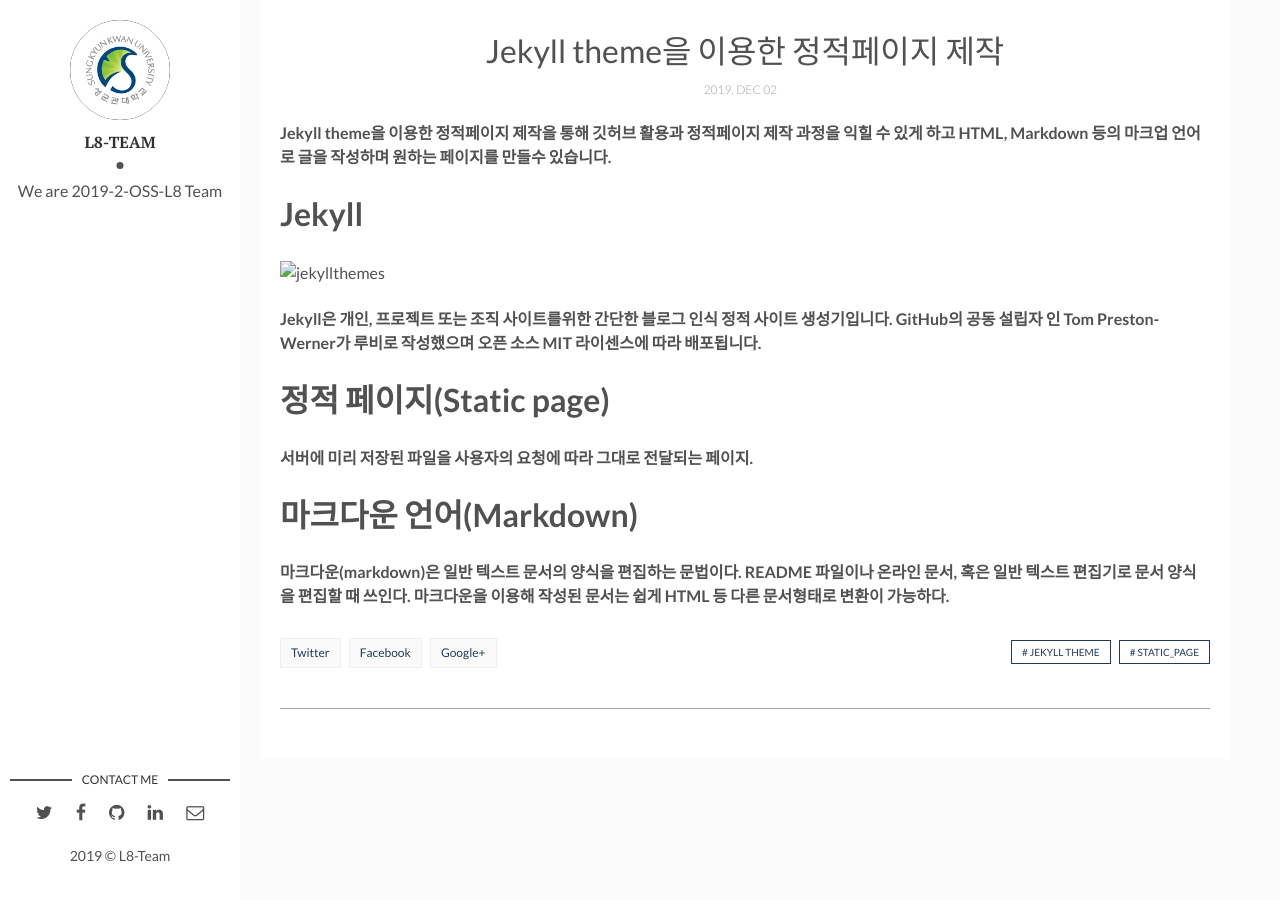
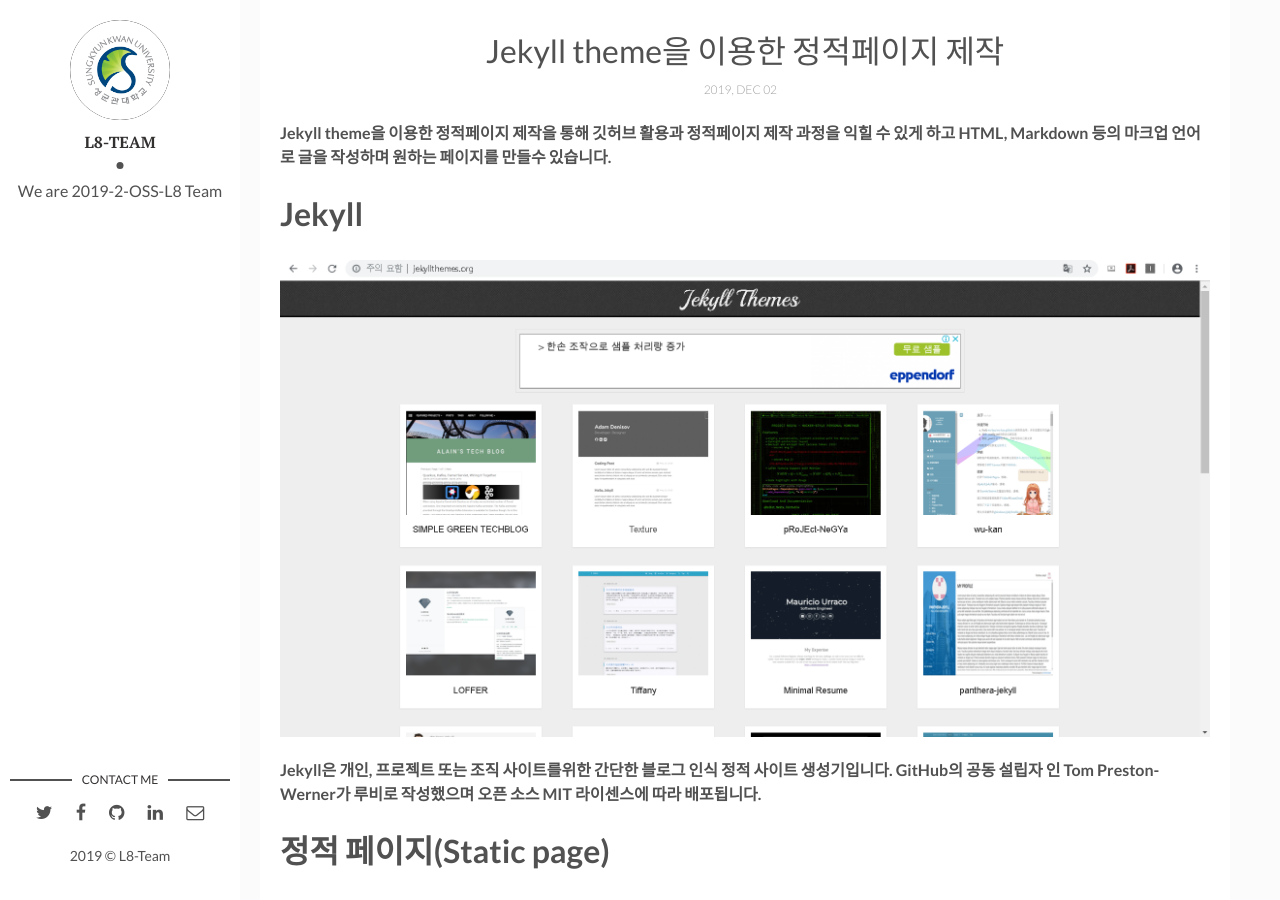
Before and after one commit to 19-2-SKKU-OSS/2019-2-OSS-L8-page, a Jekyll site: the page built from _posts/2017-09-12-10-tips-to-improve-your-workflow.markdown, in a window 1280 px wide and 900 px high, scrolled down 436 px. Built offline with Jekyll 4.4.1, drawn with Linux system fonts in a browser that asks for light colours; comment, search, counter and statistics services are not loaded.

Commit message:
Update 2017-09-12-10-tips-to-improve-your-workflow.markdown

```diff
--- a/_posts/2017-09-12-10-tips-to-improve-your-workflow.markdown
+++ b/_posts/2017-09-12-10-tips-to-improve-your-workflow.markdown
@@ -12,7 +12,7 @@
 #### Jekyll theme을 이용한 정적페이지 제작을 통해 깃허브 활용과 정적페이지 제작 과정을 익힐 수 있게 하고 HTML, Markdown 등의 마크업 언어로 글을 작성하며 원하는 페이지를 만들수 있습니다.
 
 # **Jekyll**
-![jekyllthemes](./assets/img/jekyllthemes.png)
+![jekyllthemes]({{site.baseurl}}/assets/img/jekyllthemes.png)
 
 #### Jekyll은 개인, 프로젝트 또는 조직 사이트를위한 간단한 블로그 인식 정적 사이트 생성기입니다. GitHub의 공동 설립자 인 Tom Preston-Werner가 루비로 작성했으며 오픈 소스 MIT 라이센스에 따라 배포됩니다.
 
```
